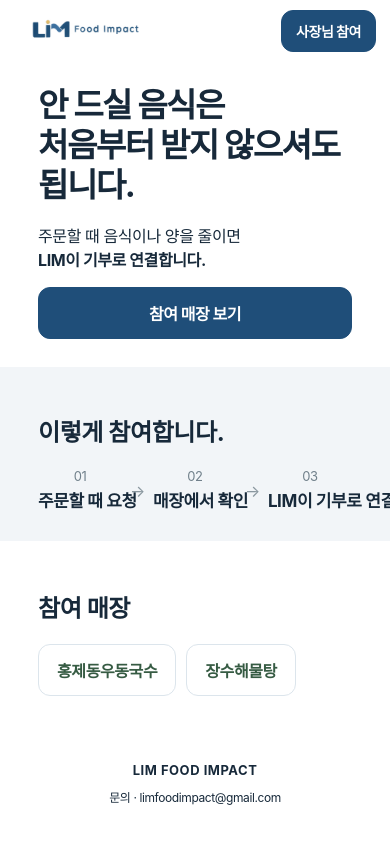
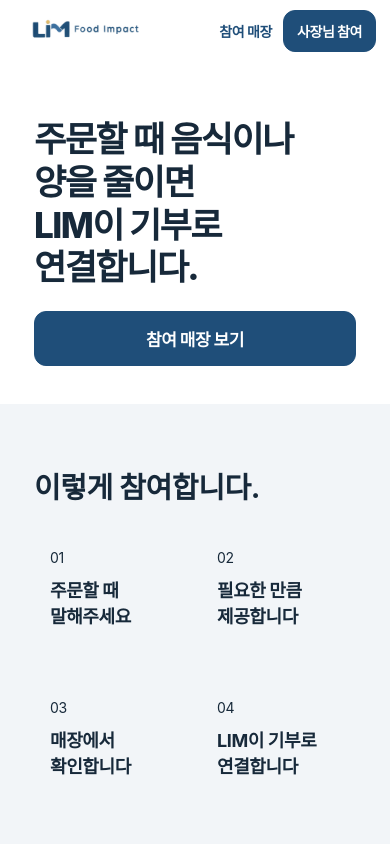
Before and after one commit to limfoodimpact/LIM-test, a plain HTML site: page index.html in a window 390 px wide. Shown: the top 844 px of the page. Drawn offline with Linux system fonts and the light colour scheme.

Commit message:
Add files via upload

```diff
--- a/index.html
+++ b/index.html
@@ -1,83 +1,97 @@
 <!doctype html><html lang="ko"><head><meta charset="utf-8"><meta name="viewport" content="width=device-width,initial-scale=1,maximum-scale=1,user-scalable=no,viewport-fit=cover"><link rel="stylesheet" href="site.css"><title>LIM Food Impact</title><style>
-.hero .actions,#stores .actions{display:flex;flex-wrap:wrap;gap:10px}
+.hero .actions{display:flex;flex-wrap:wrap;gap:10px}
+.hero .actions .btn:not(.primary){background:#fff;border:1px solid rgba(54,91,67,.24);color:#365B43}
+#stores .actions{display:flex;flex-wrap:wrap;gap:10px;margin-top:18px}
 #stores .actions .btn{background:#fff;border:1px solid #dce5ec;color:#365B43}
-.flow3{display:flex;align-items:center;gap:8px}
-.flow3 div{flex:1;min-width:0;text-align:center}
-.flow3 span{display:block;font-size:13px;color:#71808b;margin-bottom:6px}
-.flow3 strong{font-size:17px;line-height:1.35;white-space:nowrap}
-.flow3 i{font-style:normal;color:#8a979f}
+@media(max-width:560px){.hero .actions .btn,#stores .actions .btn{width:100%;text-align:center}}
+</style>
+<style>
+/* 2026-09-23 meeting-ready mobile polish */
+@media (max-width:560px){
+  .top{padding-top:14px!important;padding-bottom:14px!important;gap:10px!important}
+  .logo{max-width:150px!important;height:auto!important}
+  .topnav{gap:7px!important}
+  .topnav .navlink{font-size:14px!important;white-space:nowrap!important}
+  .topnav .btn{font-size:14px!important;padding:10px 13px!important;white-space:nowrap!important}
+
+  .hero{padding-top:34px!important;padding-bottom:38px!important}
+  .hero .wrap{padding-left:20px!important;padding-right:20px!important}
+  .hero .badge{font-size:13px!important}
+  .hero h1{
+    font-size:clamp(31px,9vw,40px)!important;
+    line-height:1.22!important;
+    letter-spacing:-1.6px!important;
+    margin:22px 0 22px!important;
+    word-break:keep-all!important;
+  }
+  .hero p{
+    font-size:17px!important;
+    line-height:1.65!important;
+    letter-spacing:-.35px!important;
+    word-break:keep-all!important;
+    margin-bottom:24px!important;
+  }
+  .hero p br{display:none!important}
+  .hero .actions{gap:10px!important}
+  .hero .actions .btn{
+    width:100%!important;
+    min-height:54px!important;
+    display:flex!important;
+    align-items:center!important;
+    justify-content:center!important;
+    padding:14px 18px!important;
+    font-size:17px!important;
+  }
+  .hero .benefit{display:none!important}
+
+  .section{padding-top:42px!important;padding-bottom:42px!important}
+  .section .wrap{padding-left:20px!important;padding-right:20px!important}
+  .section h2{font-size:29px!important;line-height:1.25!important;margin-bottom:24px!important;word-break:keep-all!important}
+
+  .steps{
+    display:grid!important;
+    grid-template-columns:1fr 1fr!important;
+    gap:12px!important;
+  }
+  .step{
+    min-width:0!important;
+    min-height:138px!important;
+    padding:18px 16px!important;
+    box-sizing:border-box!important;
+    overflow:visible!important;
+  }
+  .step .num{display:block!important;font-size:14px!important;margin-bottom:12px!important}
+  .step strong{
+    display:block!important;
+    font-size:18px!important;
+    line-height:1.45!important;
+    word-break:keep-all!important;
+    overflow:visible!important;
+  }
+
+  #stores p{font-size:16px!important;line-height:1.65!important;word-break:keep-all!important}
+  #stores .actions{gap:10px!important}
+  #stores .actions .btn{
+    width:100%!important;
+    min-height:52px!important;
+    display:flex!important;
+    align-items:center!important;
+    justify-content:center!important;
+  }
+  .footer{padding:26px 20px!important;text-align:center!important;font-size:13px!important}
+}
+@media (max-width:380px){
+  .logo{max-width:128px!important}
+  .topnav .navlink{display:none!important}
+  .hero h1{font-size:30px!important}
+}
+</style>
+<style>
+.hero h1 strong{font-weight:800}
 @media(max-width:560px){
- .top{padding-top:10px!important;padding-bottom:10px!important}
- .logo{max-width:145px!important;height:auto!important}
- .topnav .navlink{display:none!important}
- .topnav .btn{font-size:14px!important;padding:10px 14px!important;white-space:nowrap!important}
- .hero{padding:24px 0 28px!important}
- .hero .wrap,.section .wrap{padding-left:24px!important;padding-right:24px!important}
- .hero h1{font-size:clamp(31px,8.5vw,38px)!important;line-height:1.2!important;letter-spacing:-1.6px!important;margin:0 0 18px!important;word-break:keep-all!important
- .hero p{font-size:17px!important;line-height:1.55!important;margin:0 0 19px!important;word-break:keep-all!important}
- .hero .actions .btn{width:100%!important;min-height:54px!important;display:flex!important;align-items:center!important;justify-content:center!important;font-size:17px!important}
- #how{padding:30px 0 32px!important}
- #how h2{font-size:24px!important;line-height:1.25!important;margin:0 0 22px!important}
- .flow3{display:grid!important;grid-template-columns:minmax(0,1fr) 14px minmax(0,1fr) 14px minmax(0,1.22fr)!important;gap:2px!important;align-items:start!important}
- .flow3 span{font-size:12px!important;margin-bottom:6px!important}
- .flow3 strong{display:block!important;font-size:13.5px!important;line-height:1.35!important;letter-spacing:-.55px!important;white-space:nowrap!important}
- .flow3 i{padding-top:22px!important;font-size:14px!important;text-align:center!important}
- .section:not(#how){padding:36px 0!important}
- .section h2{font-size:27px!important;line-height:1.25!important;margin:0 0 22px!important}
- #stores .actions .btn{width:100%!important;min-height:50px!important;display:flex!important;align-items:center!important;justify-content:center!important}
- .footer{padding:24px 18px!important;text-align:center!important;font-size:13px!important}
+  .hero h1{word-break:keep-all}
 }
-@media(max-width:380px){
- .logo{max-width:128px!important}
- .hero h1{font-size:29px!important}
- .flow3 strong{font-size:12.5px!important;letter-spacing:-.7px!important}
-}
-</style><style>
-/* v5 mobile flow/anchor cleanup */
-#stores{scroll-margin-top:12px!important}
-@media(max-width:560px){
- #how{min-height:0!important;height:auto!important;padding:26px 0 28px!important}
- #how .wrap{min-height:0!important;height:auto!important}
- #stores{scroll-margin-top:10px!important;padding-top:28px!important}
-}
-</style><style>
-@media(max-width:560px){
- .hero .actions{display:block!important;width:100%!important}
- .hero .actions .btn{display:flex!important;width:100%!important;max-width:none!important;box-sizing:border-box!important;align-items:center!important;justify-content:center!important}
-}
-</style><style>
-.footer{line-height:1.7!important}
-.footer strong{font-size:13px!important;letter-spacing:.04em}
-.footer span,.footer a{font-size:12px!important;color:inherit!important}
-.footer a{text-decoration:none}
-@media(max-width:560px){
- .footer{padding:18px 16px!important;text-align:center!important}
-}
-</style></head><body><header class="wrap top"><a href="index.html"><img class="logo" src="lim-logo.png" alt="LIM Food Impact"></a><nav class="topnav"><a class="navlink" href="#stores">참여 매장</a><a class="btn primary" href="apply.html">사장님 참여</a></nav></header><main>
-<section class="hero">
-  <div class="wrap">
-    <h1>안 드실 음식은<br>처음부터 받지 않으셔도 됩니다.</h1>
-    <p>주문할 때 음식이나 양을 줄이면<br><strong>LIM이 기부로 연결합니다.</strong></p>
-    <div class="actions"><a class="btn primary" href="#stores">참여 매장 보기</a></div>
-  </div>
-</section>
-<section class="section soft" id="how">
-  <div class="wrap">
-    <h2>이렇게 참여합니다.</h2>
-    <div class="flow3">
-      <div><span>01</span><strong>주문할 때 요청</strong></div><i>→</i>
-      <div><span>02</span><strong>매장에서 확인</strong></div><i>→</i>
-      <div><span>03</span><strong>LIM이 기부로 연결</strong></div>
-    </div>
-  </div>
-</section>
-<section class="section" id="stores">
-  <div class="wrap">
-    <h2>참여 매장</h2>
-    <div class="actions">
-      <a class="btn" href="store.html?store=hongje">홍제동우동국수</a>
-      <a class="btn" href="store.html?store=jangsu">장수해물탕</a>
-    </div>
-  </div>
-</section>
-</main><footer class="footer"><strong>LIM FOOD IMPACT</strong><br><span>문의 · <a href="mailto:limfoodimpact@gmail.com">limfoodimpact@gmail.com</a></span></footer></body></html>
+</style></head><body><header class="wrap top"><a href="index.html"><img class="logo" src="lim-logo.png" alt="LIM Food Impact"></a><nav class="topnav"><a class="navlink" href="#stores">참여 매장</a><a class="btn primary" href="apply.html">사장님 참여</a></nav></header><main><section class="hero"><div class="wrap">
+<h1>주문할 때 음식이나 양을 줄이면<br><strong>LIM이 기부로 연결합니다.</strong></h1>
+<div class="actions"><a class="btn primary" href="#stores">참여 매장 보기</a></div>
+</div></section><section class="section soft" id="how"><div class="wrap"><h2>이렇게 참여합니다.</h2><div class="steps"><div class="step"><span class="num">01</span><strong>주문할 때<br>말해주세요</strong></div><div class="step"><span class="num">02</span><strong>필요한 만큼<br>제공합니다</strong></div><div class="step"><span class="num">03</span><strong>매장에서<br>확인합니다</strong></div><div class="step"><span class="num">04</span><strong>LIM이 기부로<br>연결합니다</strong></div></div></div></section><section class="section" id="stores"><div class="wrap"><h2>현재 시범 운영 중인 매장</h2><p>실제 음식점에서 한 달 동안 손님의 요청과 매장의 확인을 바탕으로 데이터를 모으고 있습니다.</p><div class="actions"><a class="btn" href="store.html?store=hongje">홍제동우동국수</a><a class="btn" href="store.html?store=jangsu">장수해물탕</a></div></div></section></main><footer class="footer">LIM FOOD IMPACT · limfoodimpact@gmail.com</footer></body></html>
```
